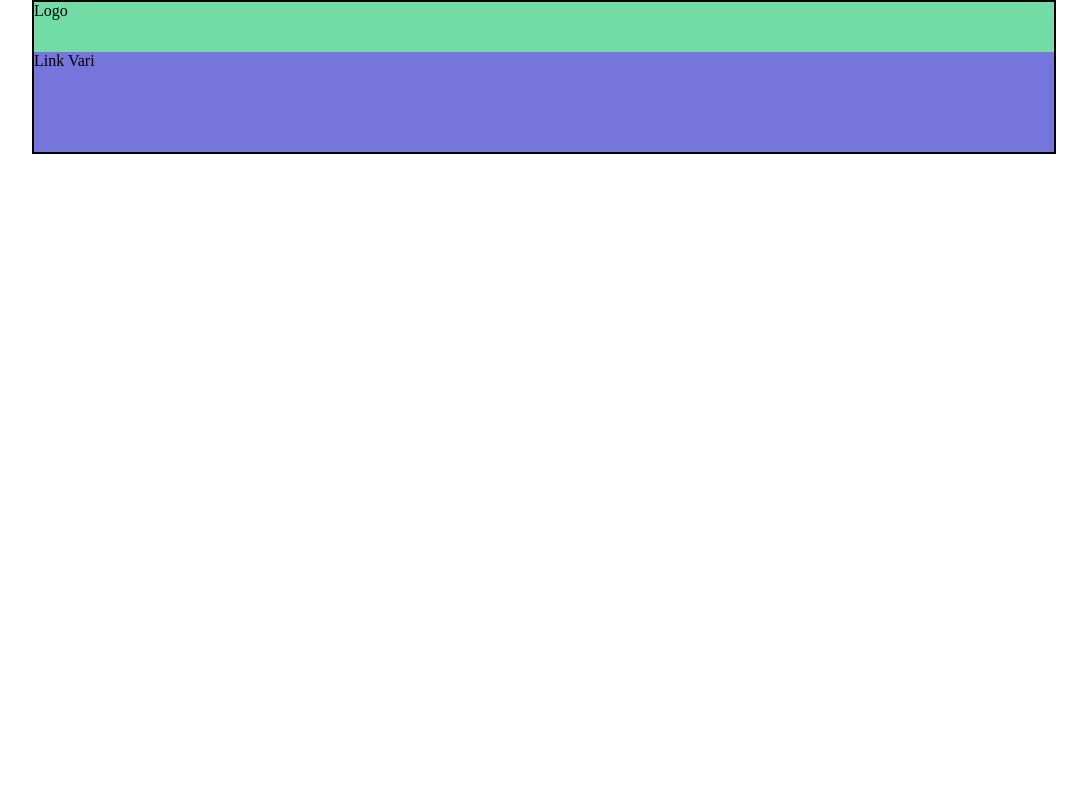
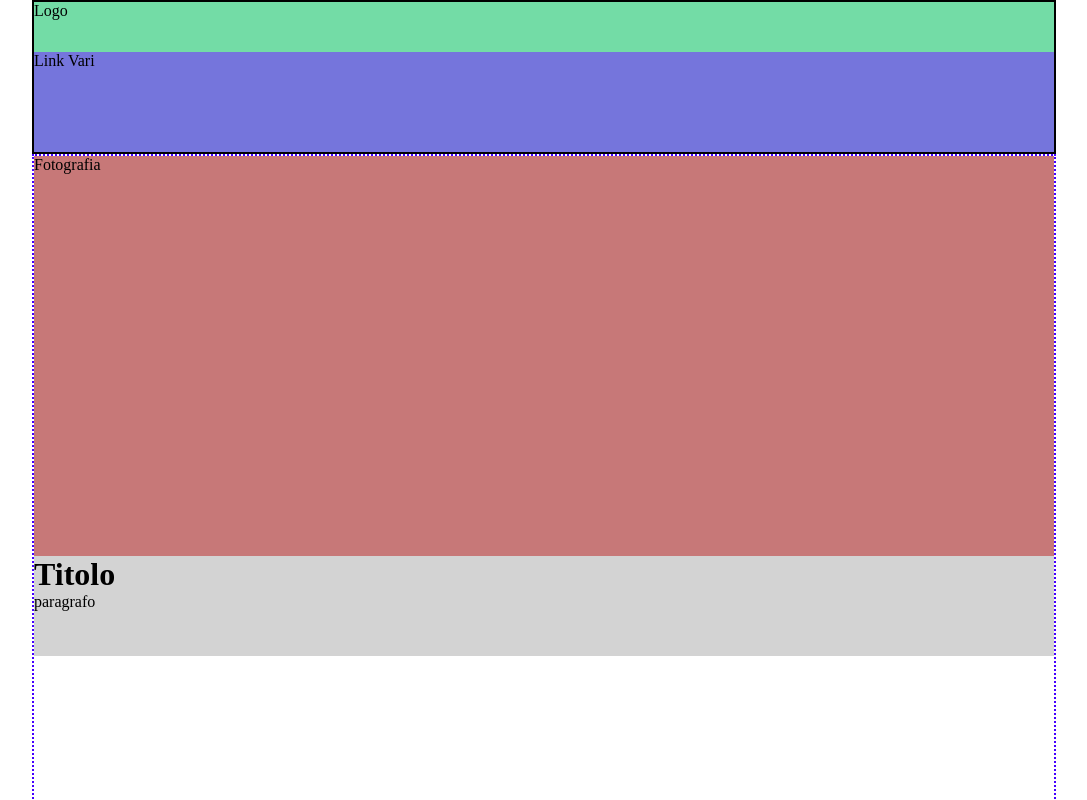
Before and after one commit to planeset94/htmlcss-struttura-wp, a plain HTML site: page index.html in a window 1280 px wide. Shown: the top 800 px of the page, without its empty margins (96-1183 px from the left). Drawn offline with Linux system fonts and the light colour scheme.

Commit message:
Middle part: img + title/paragraph DONE

```diff
--- a/index.html
+++ b/index.html
@@ -23,7 +23,11 @@
 
         <div class="container clearfix">
             <!-- container clearfix: parte centrale -->
-
+            <main class="photo">Fotografia</main>
+            <div class="title">
+                <h1>Titolo</h1>
+                <p>paragrafo</p>
+            </div>
 
 
 
@@ -43,25 +47,6 @@
 
             <!-- /footer site -->
         </footer>
-
-
-
-
-
-
-
-
-
-
-
-
-
-
-
-
-
-
-
         <!--/ Main_container di tutto -->
     </div>
 </body>
--- a/style.css
+++ b/style.css
@@ -19,6 +19,11 @@ header{
     width: 80%;
     margin: auto;
 }
+.container{
+    height: 800px;
+    width: 100%;
+    border: 2px dotted rgb(68, 0, 255);
+}
 .logo{
     height: 50px;
     background-color: #73dca6;
@@ -27,3 +32,16 @@ header{
     height: 100px;
     background-color: #7575dc;
 }
+main.photo{
+width: 100%;
+height: 400px;
+float: left;
+background-color: rgb(199, 120, 120);
+
+}
+div.title{
+    width: 100%;
+    height: 100px;
+    float: left;
+    background-color: lightgray;
+}
```
